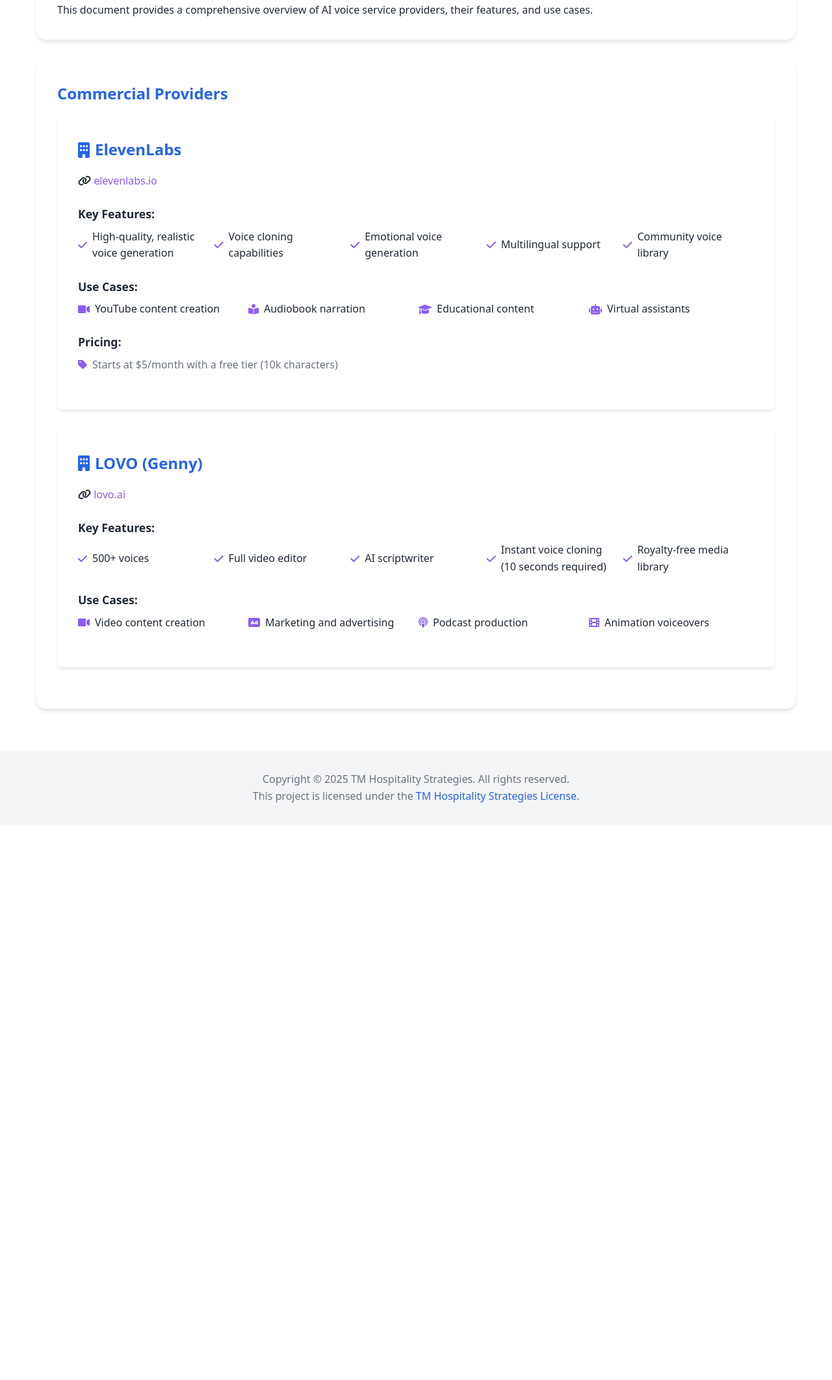
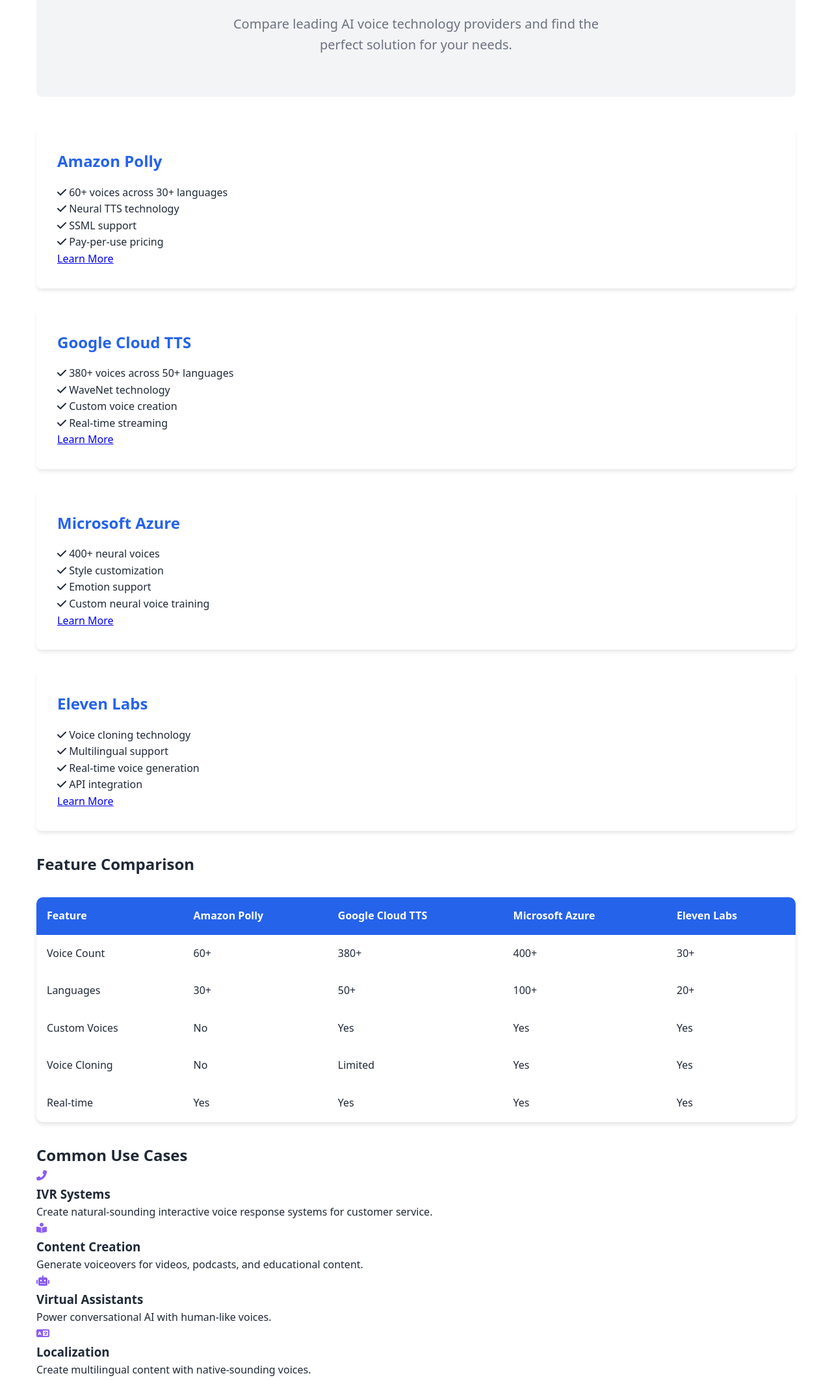
Before and after one commit to TMHSDigital/VoiceTools, a plain HTML site: page docs/voice-providers.html in a window 1280 px wide. Shown: the part 254-2378 px from the top of the page at 65% size. Before the commit the page ends 1524 px from the top, so only its background shows below. Drawn offline with Linux system fonts and the light colour scheme.

Commit message:
Revamp voice providers documentation for clarity and usability
- Updated title and header to reflect the new branding as "AI Voice Tech Guide."
- Redesigned navigation for improved accessibility and added mobile responsiveness.
- Enhanced main content with a clearer introduction and structured provider comparisons.
- Added detailed feature comparisons for Amazon Polly, Google Cloud TTS, Microsoft Azure, and Eleven Labs.
- Introduced a section for common use cases to illustrate practical applications of AI voice technology.
- Revamped footer with quick links, contact information, and social media connections for better user engagement.
- Updated JavaScript inclusion for improved functionality.

```diff
--- a/docs/voice-providers.html
+++ b/docs/voice-providers.html
@@ -3,105 +3,192 @@
 <head>
     <meta charset="UTF-8">
     <meta name="viewport" content="width=device-width, initial-scale=1.0">
-    <title>AI Voice Service Providers - TMHS Digital</title>
+    <title>AI Voice Service Providers - TM Hospitality Strategies</title>
+    <link rel="stylesheet" href="css/styles.css">
     <link rel="stylesheet" href="https://cdnjs.cloudflare.com/ajax/libs/font-awesome/6.0.0/css/all.min.css">
-    <link rel="stylesheet" href="css/styles.css">
 </head>
 <body>
     <header>
         <nav>
             <div class="logo">
-                <i class="fas fa-microphone-alt"></i>
-                <a href="index.html">TMHS Digital</a>
+                <a href="index.html">AI Voice Tech Guide</a>
             </div>
-            <button class="menu-toggle" onclick="toggleMenu()">☰</button>
-            <ul>
-                <li><a href="quickstart.html"><i class="fas fa-rocket"></i> Quick Start</a></li>
-                <li><a href="voice-providers.html"><i class="fas fa-server"></i> Providers</a></li>
-                <li><a href="technical-guides.html"><i class="fas fa-code"></i> Technical Guides</a></li>
-                <li><a href="use-cases.html"><i class="fas fa-lightbulb"></i> Use Cases</a></li>
+            <button class="mobile-menu-toggle" aria-label="Toggle mobile menu">
+                <i class="fas fa-bars"></i>
+            </button>
+            <ul class="nav-links">
+                <li><a href="phone-automation.html">Phone Automation</a></li>
+                <li><a href="voice-providers.html" class="active">Voice Providers</a></li>
+                <li><a href="enterprise.html">Enterprise</a></li>
+                <li><a href="technical-guides.html">Technical Guides</a></li>
+                <li><a href="glossary.html">Glossary</a></li>
             </ul>
         </nav>
     </header>
 
     <main>
-        <section class="content-card">
-            <h1><i class="fas fa-server"></i> AI Voice Service Providers</h1>
-            <p>This document provides a comprehensive overview of AI voice service providers, their features, and use cases.</p>
+        <section class="hero">
+            <h1>AI Voice Service Providers</h1>
+            <p>Compare leading AI voice technology providers and find the perfect solution for your needs.</p>
         </section>
 
-        <section class="content-card">
-            <h2>Commercial Providers</h2>
-
+        <section class="provider-grid">
             <div class="provider-card">
-                <h3><i class="fas fa-building"></i> ElevenLabs</h3>
-                <p class="provider-url"><i class="fas fa-link"></i> <a href="https://elevenlabs.io" target="_blank" rel="noopener noreferrer">elevenlabs.io</a></p>
-
-                <div class="feature-list">
-                    <h4>Key Features:</h4>
-                    <ul>
-                        <li><i class="fas fa-check"></i> High-quality, realistic voice generation</li>
-                        <li><i class="fas fa-check"></i> Voice cloning capabilities</li>
-                        <li><i class="fas fa-check"></i> Emotional voice generation</li>
-                        <li><i class="fas fa-check"></i> Multilingual support</li>
-                        <li><i class="fas fa-check"></i> Community voice library</li>
-                    </ul>
+                <h3>Amazon Polly</h3>
+                <div class="provider-features">
+                    <p><i class="fas fa-check"></i> 60+ voices across 30+ languages</p>
+                    <p><i class="fas fa-check"></i> Neural TTS technology</p>
+                    <p><i class="fas fa-check"></i> SSML support</p>
+                    <p><i class="fas fa-check"></i> Pay-per-use pricing</p>
                 </div>
-
-                <div class="use-cases">
-                    <h4>Use Cases:</h4>
-                    <ul>
-                        <li><i class="fas fa-video"></i> YouTube content creation</li>
-                        <li><i class="fas fa-book-reader"></i> Audiobook narration</li>
-                        <li><i class="fas fa-graduation-cap"></i> Educational content</li>
-                        <li><i class="fas fa-robot"></i> Virtual assistants</li>
-                    </ul>
-                </div>
-
-                <div class="pricing">
-                    <h4>Pricing:</h4>
-                    <p><i class="fas fa-tag"></i> Starts at $5/month with a free tier (10k characters)</p>
-                </div>
+                <a href="https://aws.amazon.com/polly/" class="btn" target="_blank" rel="noopener">Learn More</a>
             </div>
 
             <div class="provider-card">
-                <h3><i class="fas fa-building"></i> LOVO (Genny)</h3>
-                <p class="provider-url"><i class="fas fa-link"></i> <a href="https://lovo.ai" target="_blank" rel="noopener noreferrer">lovo.ai</a></p>
+                <h3>Google Cloud TTS</h3>
+                <div class="provider-features">
+                    <p><i class="fas fa-check"></i> 380+ voices across 50+ languages</p>
+                    <p><i class="fas fa-check"></i> WaveNet technology</p>
+                    <p><i class="fas fa-check"></i> Custom voice creation</p>
+                    <p><i class="fas fa-check"></i> Real-time streaming</p>
+                </div>
+                <a href="https://cloud.google.com/text-to-speech" class="btn" target="_blank" rel="noopener">Learn More</a>
+            </div>
 
-                <div class="feature-list">
-                    <h4>Key Features:</h4>
-                    <ul>
-                        <li><i class="fas fa-check"></i> 500+ voices</li>
-                        <li><i class="fas fa-check"></i> Full video editor</li>
-                        <li><i class="fas fa-check"></i> AI scriptwriter</li>
-                        <li><i class="fas fa-check"></i> Instant voice cloning (10 seconds required)</li>
-                        <li><i class="fas fa-check"></i> Royalty-free media library</li>
-                    </ul>
+            <div class="provider-card">
+                <h3>Microsoft Azure</h3>
+                <div class="provider-features">
+                    <p><i class="fas fa-check"></i> 400+ neural voices</p>
+                    <p><i class="fas fa-check"></i> Style customization</p>
+                    <p><i class="fas fa-check"></i> Emotion support</p>
+                    <p><i class="fas fa-check"></i> Custom neural voice training</p>
                 </div>
+                <a href="https://azure.microsoft.com/services/cognitive-services/text-to-speech/" class="btn" target="_blank" rel="noopener">Learn More</a>
+            </div>
 
-                <div class="use-cases">
-                    <h4>Use Cases:</h4>
-                    <ul>
-                        <li><i class="fas fa-video"></i> Video content creation</li>
-                        <li><i class="fas fa-ad"></i> Marketing and advertising</li>
-                        <li><i class="fas fa-podcast"></i> Podcast production</li>
-                        <li><i class="fas fa-film"></i> Animation voiceovers</li>
-                    </ul>
+            <div class="provider-card">
+                <h3>Eleven Labs</h3>
+                <div class="provider-features">
+                    <p><i class="fas fa-check"></i> Voice cloning technology</p>
+                    <p><i class="fas fa-check"></i> Multilingual support</p>
+                    <p><i class="fas fa-check"></i> Real-time voice generation</p>
+                    <p><i class="fas fa-check"></i> API integration</p>
+                </div>
+                <a href="https://elevenlabs.io/" class="btn" target="_blank" rel="noopener">Learn More</a>
+            </div>
+        </section>
+
+        <section class="comparison-table">
+            <h2>Feature Comparison</h2>
+            <div class="table-wrapper">
+                <table>
+                    <thead>
+                        <tr>
+                            <th>Feature</th>
+                            <th>Amazon Polly</th>
+                            <th>Google Cloud TTS</th>
+                            <th>Microsoft Azure</th>
+                            <th>Eleven Labs</th>
+                        </tr>
+                    </thead>
+                    <tbody>
+                        <tr>
+                            <td>Voice Count</td>
+                            <td>60+</td>
+                            <td>380+</td>
+                            <td>400+</td>
+                            <td>30+</td>
+                        </tr>
+                        <tr>
+                            <td>Languages</td>
+                            <td>30+</td>
+                            <td>50+</td>
+                            <td>100+</td>
+                            <td>20+</td>
+                        </tr>
+                        <tr>
+                            <td>Custom Voices</td>
+                            <td>No</td>
+                            <td>Yes</td>
+                            <td>Yes</td>
+                            <td>Yes</td>
+                        </tr>
+                        <tr>
+                            <td>Voice Cloning</td>
+                            <td>No</td>
+                            <td>Limited</td>
+                            <td>Yes</td>
+                            <td>Yes</td>
+                        </tr>
+                        <tr>
+                            <td>Real-time</td>
+                            <td>Yes</td>
+                            <td>Yes</td>
+                            <td>Yes</td>
+                            <td>Yes</td>
+                        </tr>
+                    </tbody>
+                </table>
+            </div>
+        </section>
+
+        <section class="use-cases">
+            <h2>Common Use Cases</h2>
+            <div class="use-case-grid">
+                <div class="use-case-card">
+                    <i class="fas fa-phone-alt"></i>
+                    <h3>IVR Systems</h3>
+                    <p>Create natural-sounding interactive voice response systems for customer service.</p>
+                </div>
+                <div class="use-case-card">
+                    <i class="fas fa-book-reader"></i>
+                    <h3>Content Creation</h3>
+                    <p>Generate voiceovers for videos, podcasts, and educational content.</p>
+                </div>
+                <div class="use-case-card">
+                    <i class="fas fa-robot"></i>
+                    <h3>Virtual Assistants</h3>
+                    <p>Power conversational AI with human-like voices.</p>
+                </div>
+                <div class="use-case-card">
+                    <i class="fas fa-language"></i>
+                    <h3>Localization</h3>
+                    <p>Create multilingual content with native-sounding voices.</p>
                 </div>
             </div>
         </section>
     </main>
 
     <footer>
-        <p>Copyright © 2025 TM Hospitality Strategies. All rights reserved.</p>
-        <p>This project is licensed under the <a href="../LICENSE">TM Hospitality Strategies License</a>.</p>
+        <div class="footer-content">
+            <div class="footer-section">
+                <h4>Quick Links</h4>
+                <ul>
+                    <li><a href="index.html">Home</a></li>
+                    <li><a href="phone-automation.html">Phone Automation</a></li>
+                    <li><a href="enterprise.html">Enterprise Solutions</a></li>
+                    <li><a href="technical-guides.html">Technical Guides</a></li>
+                </ul>
+            </div>
+            <div class="footer-section">
+                <h4>Contact</h4>
+                <p>Email: info@aivoicetech.guide</p>
+                <p>Phone: (555) 123-4567</p>
+            </div>
+            <div class="footer-section">
+                <h4>Follow Us</h4>
+                <div class="social-links">
+                    <a href="#" aria-label="Twitter"><i class="fab fa-twitter"></i></a>
+                    <a href="#" aria-label="LinkedIn"><i class="fab fa-linkedin"></i></a>
+                    <a href="#" aria-label="GitHub"><i class="fab fa-github"></i></a>
+                </div>
+            </div>
+        </div>
+        <div class="footer-bottom">
+            <p>&copy; 2025 AI Voice Tech Guide. All rights reserved.</p>
+        </div>
     </footer>
 
-    <script>
-        function toggleMenu() {
-            const nav = document.querySelector('nav ul');
-            nav.classList.toggle('active');
-        }
-    </script>
+    <script src="js/main.js"></script>
 </body>
 </html>
```
